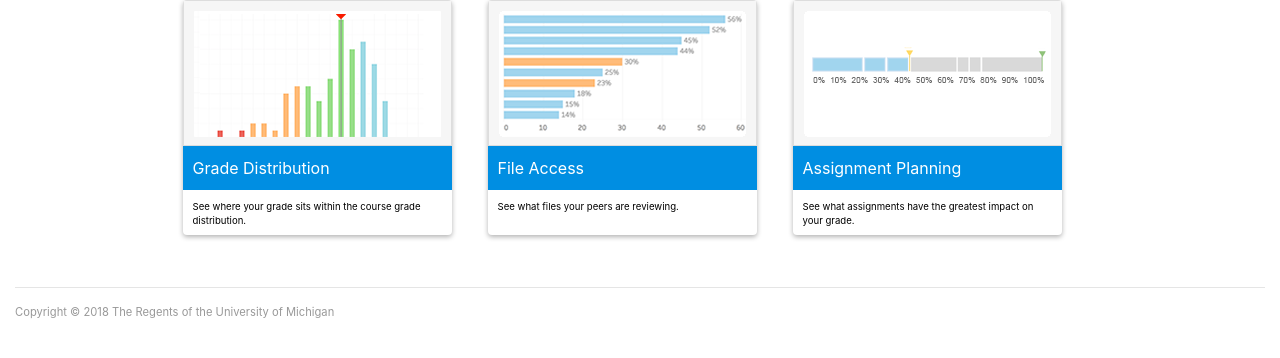
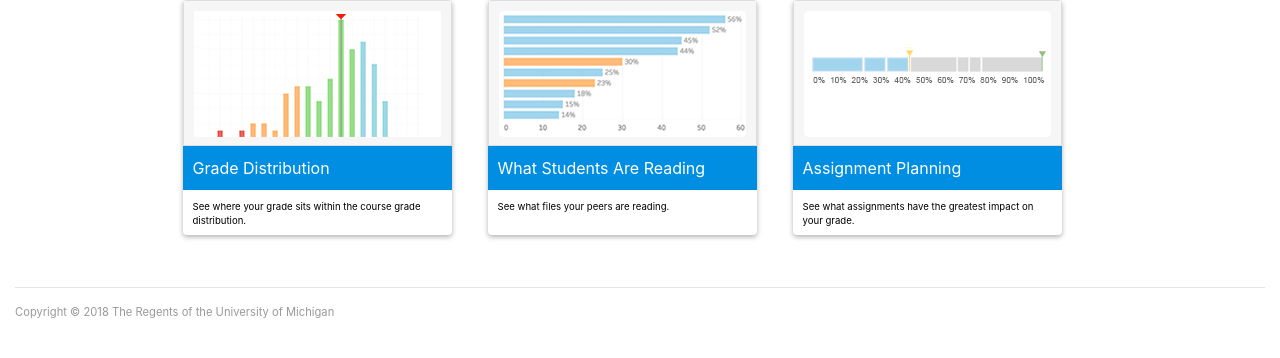
Before and after one commit to tl-its-umich-edu/my-learning-analytics, a Django app: page / in a window 1280 px wide. Shown: the part 84-442 px from the top of the page. Run offline with Django 3.2, Linux system fonts and the light colour scheme; data comes from the database, SQL or seed files in the repository; some libraries are stand-ins or nearby versions.

Commit message:
Change labels on homepage to match tools fixes #171

```diff
--- a/dashboard/templates/home.html
+++ b/dashboard/templates/home.html
@@ -16,13 +16,13 @@
 
 		<div class="UnDashboardCard" tabindex="0" role="button"  onKeyPress="window.location='/courses/{{ settings.DEFAULT_COURSE_ID }}/view_file_access_within_week/'" onclick="window.location='/courses/{{ settings.DEFAULT_COURSE_ID }}/view_file_access_within_week/';">
 			<div id="Undashboard_FileTool" class="UnDashboardCard_Header">
-                <img src={% static "images/File_access_trends_icon.png" %} width="247" height="126" alt="Chart with files accessed by peers"/>
+                <img src={% static "images/File_access_trends_icon.png" %} width="247" height="126" alt="Chart with showing files accessed by peers"/>
 		    </div>
 			<div class="UnDashboardCard_Title">
-				File Access
+				What Students Are Reading
 			</div>
 			<div class="UnDashboardCard_Description">
-				See what files your peers are reviewing.
+				See what files your peers are reading.
 			</div>
 		</div>
 
```
